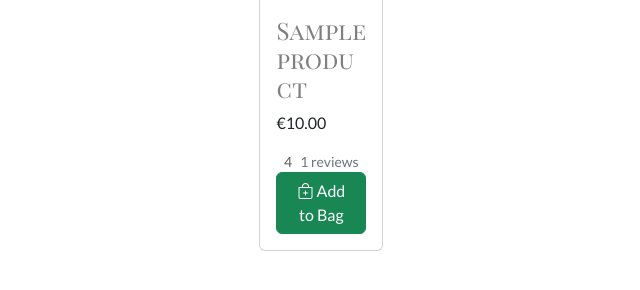
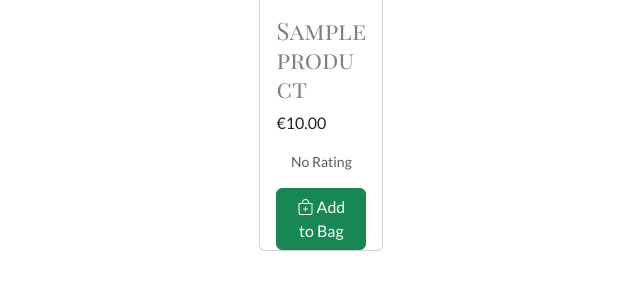
Before and after one commit to tayapro/gerbet-and-co, a Django app: page /products/search/ in a window 1280 px wide. Shown: the part 327-617 px from the top of the page, without its empty margins (97-737 px from the left). Run offline with Django 5.2, Linux system fonts and the light colour scheme; tables that the repository leaves empty hold one stand-in row (values such as "Sample post"); some libraries are stand-ins or nearby versions.

Commit message:
refactor(products): reuse rating_stars partial for product list and detail views
- Rename product_detail view and template to product_view for clarity.

```diff
--- a/products/templates/products/includes/product_card.html
+++ b/products/templates/products/includes/product_card.html
@@ -2,23 +2,22 @@
 
 {% block content %}
 <div class="card" id="product-card">
-    <a href="{% url 'product_detail' product.id %}">
+    <a href="{% url 'product_view' product.id %}">
         <img src="{{ product.image.url }}" class="card-img-top" id="product-card-image" alt="{{ product.title }}">
     </a>
-    <div class="card-body">
-        <a href="{% url 'product_detail' product.id %}" class="link-underline link-underline-opacity-0 text-black text-opacity-50">
-            <h4 class="card-title">{{ product.title }}</h4>
-        </a>
-        <p class="card-text">&#8364;{{ product.price }}</p>
-        <div class="d-flex flex-column align-items-center justify-content-around">
+    <div class="card-body d-flex flex-column justify-content-end gap-3">
+        <div>
+            <a href="{% url 'product_view' product.id %}"
+               class="link-underline link-underline-opacity-0 text-black text-opacity-50">
+                <h4 class="card-title">{{ product.title }}</h4>
+            </a>
+            <p class="card-text">&#8364;{{ product.price }}</p>
+        </div>
+        <div class="d-flex flex-column align-items-center justify-content-around gap-3">
             {% if product.rating %}
-                <div class="d-flex align-items-center gap-1 text-opacity-75">
-                    {% include "products/includes/rating_stars.html" %}
-                    <small class="text-secondary">{{ product.ratings.count }} reviews</small>
-                </div>
-            {% else %}
-                <small class="text-muted">No Rating</small>
+                {% include "products/includes/rating_stars.html" with star_fills=product.star_fills %}
             {% endif %}
+
             <form hx-post="{% url 'add_to_bag' product.id %}"
                 hx-trigger="click"
                 hx-target="#toast-container"
--- a/products/templates/products/includes/rating_stars.html
+++ b/products/templates/products/includes/rating_stars.html
@@ -1,6 +1,8 @@
 {% load products_filters %}
 
 {% block content %}
+    {% if star_fills %}
+        <div class="d-flex align-items-center gap-1 text-opacity-75">
             <small class="text-muted">
                 {{ product.rating|rating_format }}
             </small>
@@ -18,4 +20,9 @@
                     {% endif %}
                 {% endfor %}
             </div>
+            <small class="text-secondary">{{ product.ratings.count }} reviews</small>
+        </div>
+    {% else %}
+        <small class="text-muted">No Rating</small>
+    {% endif %}
 {% endblock %}
--- a/products/urls.py
+++ b/products/urls.py
@@ -3,7 +3,7 @@
 
 urlpatterns = [
     path("", views.product_list, name="product_list"),
-    path("<int:product_id>/", views.product_detail, name="product_detail"),
+    path("<int:product_id>/", views.product_view, name="product_view"),
     path("search/", views.product_search, name="product_search"),
     path("rating/<int:product_id>/", views.product_rating,
          name="product_rating"),
--- a/products/views.py
+++ b/products/views.py
@@ -33,6 +33,11 @@
     # Remove duplicates
     products = products.distinct()
 
+    products = Product.objects.prefetch_related("ratings").all()
+
+    for product in products:
+        product.star_fills = get_star_fill_levels(product.rating or 0)
+
     context = {
         "products": products,
         "sort_options": sort_options,
@@ -52,7 +57,7 @@
     return render(request, "products/product_list.html", context)
 
 
-def product_detail(request, product_id):
+def product_view(request, product_id):
     product = get_object_or_404(Product, id=product_id)
 
     rating_form = RatingForm()
@@ -64,7 +69,7 @@
         "star_fills": star_fills
     }
 
-    return render(request, "products/product_detail.html", context)
+    return render(request, "products/product_view.html", context)
 
 
 def product_search(request):
@@ -118,7 +123,7 @@
 
     if not has_purchased:
         messages.error(request, "You can only rate products you've purchased.")
-        return redirect("product_detail", product_id=product.id)
+        return redirect("product_view", product_id=product.id)
 
     if request.method == "POST":
         form = RatingForm(request.POST, product=product)
@@ -140,7 +145,7 @@
         else:
             messages.error(request, "Invalid rating. Please try again.")
 
-    return redirect("product_detail", product_id=product.id)
+    return redirect("product_view", product_id=product.id)
 
 
 # Helper views
```
Also changed, not shown: products/templates/products/includes/rating_form.html (added, +32 -0 lines), products/templates/products/product_view.html (renamed from products/templates/products/product_detail.html, +6 -43 lines). Lines whose indentation alone changed are shown as unchanged.
